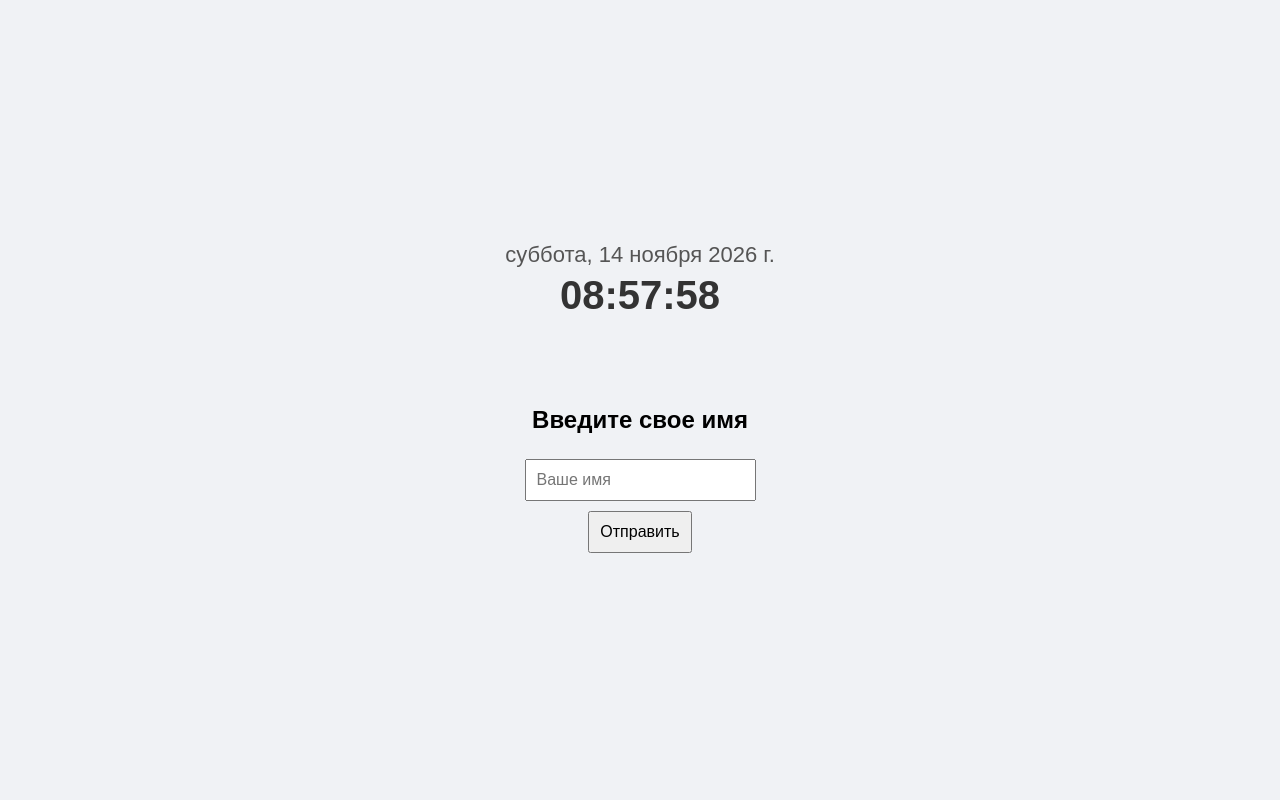
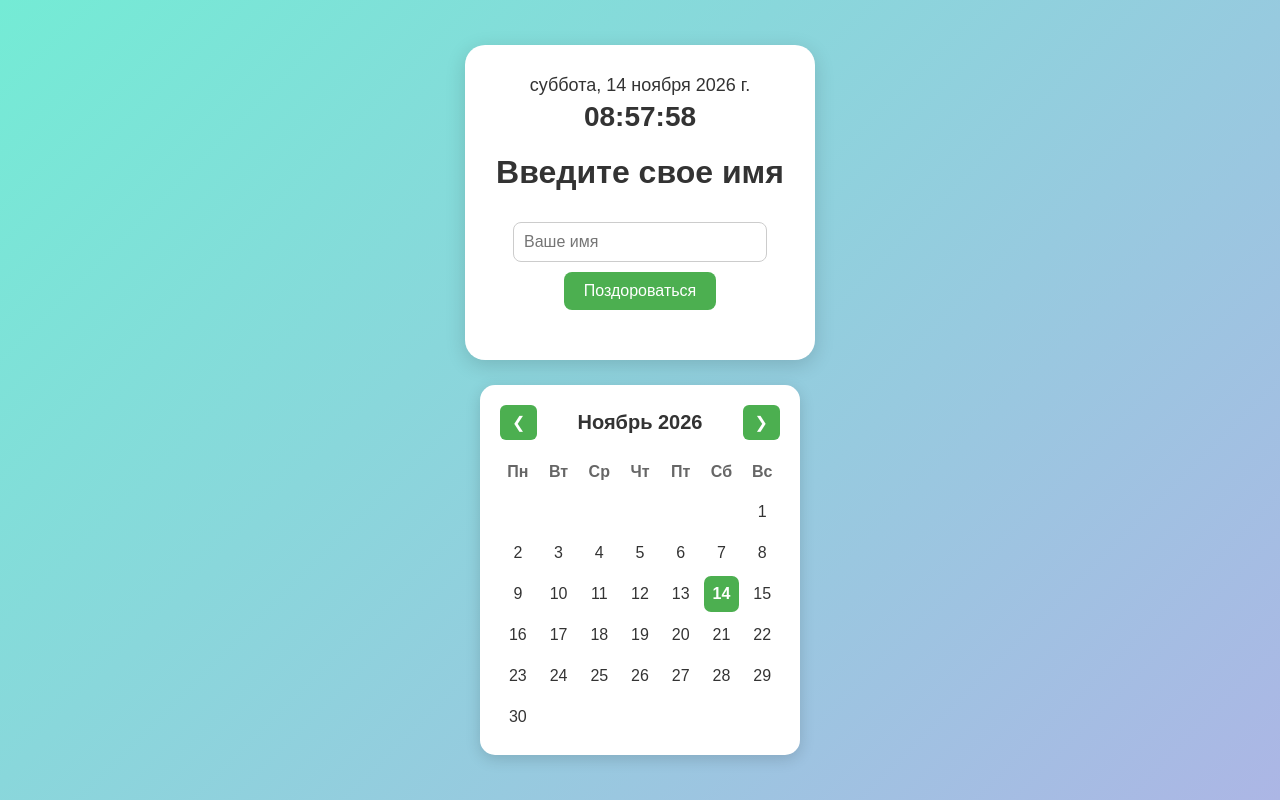
Before and after one commit to DenisGrig1/test_page, a plain HTML site: page index.html in a window 1280 px wide. Drawn offline with Linux system fonts and the light colour scheme.

Commit message:
Add calendar

```diff
--- a/index.html
+++ b/index.html
@@ -7,100 +7,290 @@
 
     <style>
         body {
+            margin: 0;
+            min-height: 100vh;
             display: flex;
             flex-direction: column;
             justify-content: center;
             align-items: center;
-            height: 100vh;
-            margin: 0;
             font-family: Arial, sans-serif;
-            background-color: #f0f2f5;
+            background: linear-gradient(135deg, #74ebd5, #ACB6E5);
+            color: #333;
+            padding: 20px;
+            box-sizing: border-box;
         }
 
-        #date {
-            font-size: 22px;
-            color: #555;
-            margin-bottom: 5px;
-        }
-
-        #time {
-            font-size: 40px;
-            font-weight: bold;
-            margin-bottom: 25px;
-            color: #333;
+        .container {
+            text-align: center;
+            background: white;
+            padding: 30px;
+            border-radius: 20px;
+            box-shadow: 0 5px 20px rgba(0, 0, 0, 0.15);
+            width: 350px;
+            max-width: 100%;
+            box-sizing: border-box;
         }
 
         h1 {
             color: #333;
         }
 
-        input, button {
+        input {
             padding: 10px;
-            margin: 5px;
             font-size: 16px;
+            border: 1px solid #ccc;
+            border-radius: 8px;
+            margin: 10px 0;
+            width: 80%;
         }
 
         button {
+            padding: 10px 20px;
+            font-size: 16px;
+            background: #4CAF50;
+            color: white;
+            border: none;
+            border-radius: 8px;
             cursor: pointer;
+        }
+
+        button:hover {
+            background: #45a049;
+        }
+
+        #greeting {
+            margin-top: 20px;
+            font-size: 22px;
+            color: #4CAF50;
+        }
+
+        #date {
+            font-size: 18px;
+            margin-bottom: 5px;
+        }
+
+        #time {
+            font-size: 28px;
+            font-weight: bold;
+            margin-bottom: 20px;
+        }
+
+        .calendar {
+            background: white;
+            color: #333;
+            padding: 20px;
+            border-radius: 15px;
+            width: 320px;
+            max-width: 100%;
+            box-shadow: 0 4px 15px rgba(0, 0, 0, 0.15);
+            margin-top: 25px;
+            box-sizing: border-box;
+        }
+
+        .calendar-header {
+            display: flex;
+            justify-content: space-between;
+            align-items: center;
+            margin-bottom: 15px;
+        }
+
+        .calendar-header h2 {
+            font-size: 20px;
+            margin: 0;
+            text-transform: capitalize;
+        }
+
+        .calendar-header button {
+            background: #4CAF50;
+            color: white;
+            border: none;
+            padding: 8px 12px;
+            border-radius: 6px;
+            cursor: pointer;
+        }
+
+        .calendar-grid {
+            display: grid;
+            grid-template-columns: repeat(7, 1fr);
+            gap: 5px;
+            text-align: center;
+        }
+
+        .calendar-day {
+            padding: 9px 0;
+            border-radius: 7px;
+        }
+
+        .calendar-weekday {
+            font-weight: bold;
+            color: #666;
+            padding: 8px 0;
+        }
+
+        .today {
+            background: #4CAF50;
+            color: white;
+            font-weight: bold;
         }
     </style>
 </head>
 
 <body>
+    <div class="container">
 
-    <div id="date"></div>
-    <div id="time"></div>
+        <div id="date"></div>
+        <div id="time"></div>
 
-    <h1 id="greeting"></h1>
+        <h1>Введите свое имя</h1>
 
-    <h2>Введите свое имя</h2>
+        <input
+            type="text"
+            id="nameInput"
+            placeholder="Ваше имя"
+        >
 
-    <input
-        type="text"
-        id="username"
-        placeholder="Ваше имя"
-    >
+        <br>
 
-    <button onclick="sayHello()">Отправить</button>
+        <button onclick="sayHello()">
+            Поздороваться
+        </button>
+
+        <div id="greeting"></div>
+
+    </div>
+
+    <!-- Календарь -->
+
+    <div class="calendar">
+
+        <div class="calendar-header">
+
+            <button onclick="changeMonth(-1)">
+                ❮
+            </button>
+
+            <h2 id="monthYear"></h2>
+
+            <button onclick="changeMonth(1)">
+                ❯
+            </button>
+
+        </div>
+
+        <div class="calendar-grid" id="calendar"></div>
+
+    </div>
 
     <script>
+        // Приветствие пользователя
+        function sayHello() {
+            const name = document.getElementById("nameInput").value;
 
-        // Функция обновления даты и времени
+            if (name.trim() === "") {
+                document.getElementById("greeting").textContent =
+                    "Пожалуйста, введите свое имя!";
+            } else {
+                document.getElementById("greeting").textContent =
+                    "Привет, " + name + "!";
+            }
+        }
+        // Обновление даты и времени
         function updateDateTime() {
             const now = new Date();
 
-            const date = now.toLocaleDateString('ru-RU', {
-                weekday: 'long',
-                year: 'numeric',
-                month: 'long',
-                day: 'numeric'
+            const date = now.toLocaleDateString("ru-RU", {
+                weekday: "long",
+                year: "numeric",
+                month: "long",
+                day: "numeric"
             });
 
-            const time = now.toLocaleTimeString('ru-RU', {
-                hour: '2-digit',
-                minute: '2-digit',
-                second: '2-digit'
+            const time = now.toLocaleTimeString("ru-RU", {
+                hour: "2-digit",
+                minute: "2-digit",
+                second: "2-digit"
             });
 
-            document.getElementById('date').textContent = date;
-            document.getElementById('time').textContent = time;
+            document.getElementById("date").textContent = date;
+            document.getElementById("time").textContent = time;
         }
 
         updateDateTime();
         setInterval(updateDateTime, 1000);
 
+        // Календарь
 
-        // Функция приветствия
-        function sayHello() {
-            const name = document.getElementById('username').value;
+        let currentMonth = new Date().getMonth();
+        let currentYear = new Date().getFullYear();
 
-            if (name.trim() !== '') {
-                document.getElementById('greeting').textContent =
-                    'Привет, ' + name + '!';
+        function renderCalendar() {
+            const calendar = document.getElementById("calendar");
+            const monthYear = document.getElementById("monthYear");
+            calendar.innerHTML = "";
+            const monthNames = [
+                "Январь", "Февраль", "Март", "Апрель",
+                "Май", "Июнь", "Июль", "Август",
+                "Сентябрь", "Октябрь", "Ноябрь", "Декабрь"
+            ];
+            monthYear.textContent =
+                `${monthNames[currentMonth]} ${currentYear}`;
+            const weekdays = [
+                "Пн", "Вт", "Ср", "Чт", "Пт", "Сб", "Вс"
+            ];
+            weekdays.forEach(day => {
+                const element = document.createElement("div");
+                element.textContent = day;
+                element.className = "calendar-weekday";
+                calendar.appendChild(element);
+            });
+            const firstDay = new Date(
+                currentYear,
+                currentMonth,
+                1
+            );
+            const daysInMonth = new Date(
+                currentYear,
+                currentMonth + 1,
+                0
+            ).getDate();
+            const startDay = (firstDay.getDay() + 6) % 7;
+
+            for (let i = 0; i < startDay; i++) {
+
+                calendar.appendChild(
+                    document.createElement("div")
+                );
+
+            }
+            const today = new Date();
+            for (let day = 1; day <= daysInMonth; day++) {
+                const element = document.createElement("div");
+                element.textContent = day;
+                element.className = "calendar-day";
+                if (
+                    day === today.getDate() &&
+                    currentMonth === today.getMonth() &&
+                    currentYear === today.getFullYear()
+                ) {
+                    element.classList.add("today");
+                }
+                calendar.appendChild(element);
             }
         }
+        function changeMonth(direction) {
+            currentMonth += direction;
+            if (currentMonth > 11) {
+                currentMonth = 0;
+                currentYear++;
+            }
+            if (currentMonth < 0) {
 
+                currentMonth = 11;
+                currentYear--;
+            }
+            renderCalendar();
+        }
+        renderCalendar();
     </script>
-
 </body>
 </html>
```
